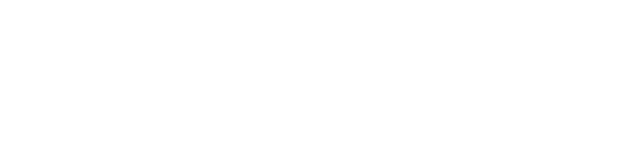
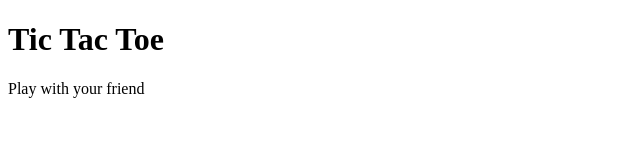
Before and after one commit to Azsig/TicTacToe-OdinP, a plain HTML site: page index.html in a window 1280 px wide. Shown: the whole page, without its empty margins (0-640 px from the left). Drawn offline with Linux system fonts and the light colour scheme.

Commit message:
add head element in html

```diff
--- a/index.html
+++ b/index.html
@@ -7,7 +7,14 @@
     <link rel="stylesheet" href="stye.css">
 </head>
 <body>
+    <div class="head">
+        <h1>Tic Tac Toe</h1>
+        <p>Play with your friend</p>
+    </div>
+    <div class="main">
 
+    </div>
+    <div class="footer"></div>
 </body>
 <script src="script.js"></script>
 </html>
```
